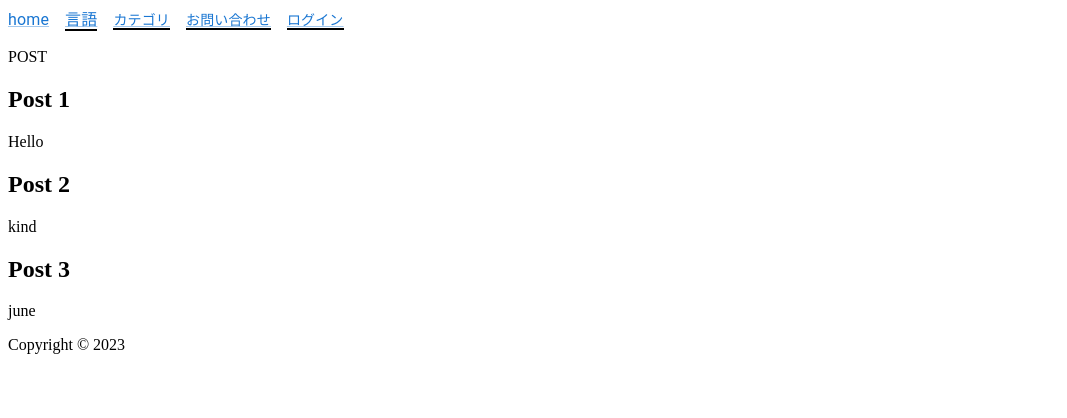
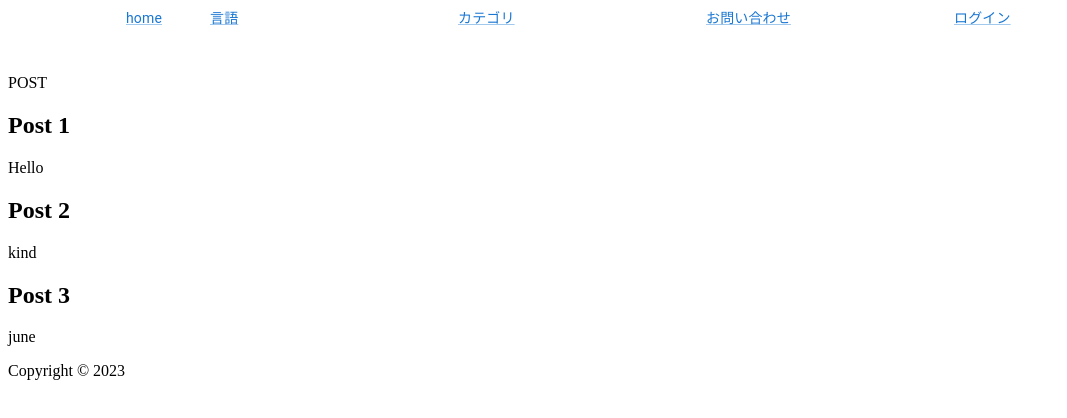
Before and after one commit to CA01971164/blog, a React (Create React App) app in the folder client/: page / in a window 1280 px wide. Shown: the top 418 px of the page, without its empty margins (0-1067 px from the left). Built offline with nearby package versions, Linux system fonts and the light colour scheme; data requests are answered from the project's data file; the HTML template or start-up script is replaced by a standard one.

Commit message:
updated Head

```diff
--- a/client/src/Components/Head.tsx
+++ b/client/src/Components/Head.tsx
@@ -4,19 +4,20 @@ export const Head: React.FC = () => {
   return (
     <Box
       sx={{
+        display: "flex",
+        justifyContent: "center",
         typography: "body1",
         "& > :not(style) ~ :not(style)": {
-          ml: 2,
+          ml: 6,
           width: 200,
           height: 50,
-          borderBottomColor: "black",
-          borderBottomStyle: "solid",
-          borderBottomWidth: 2
         },
       }}
     >
-      <Link href="#">home</Link>
-      <Link href="#" >
+      <Link href="#" variant="body2">
+        home
+      </Link>
+      <Link href="#" variant="body2">
         言語
       </Link>
       <Link href="#" variant="body2">
```
